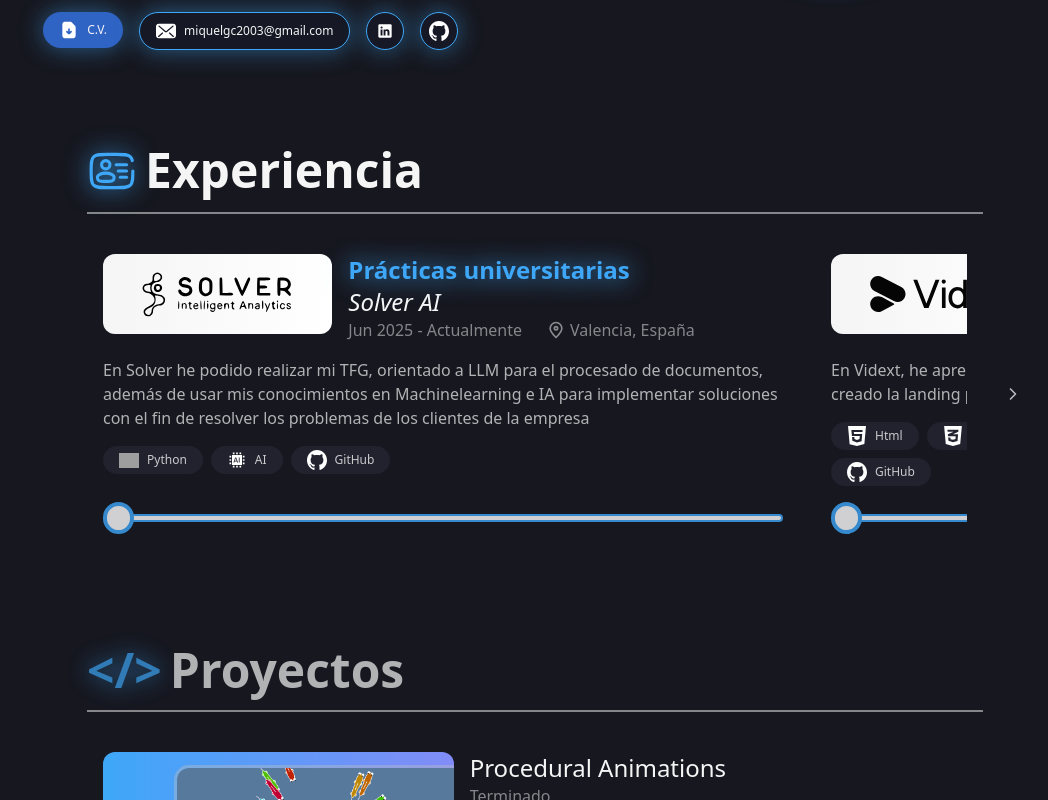
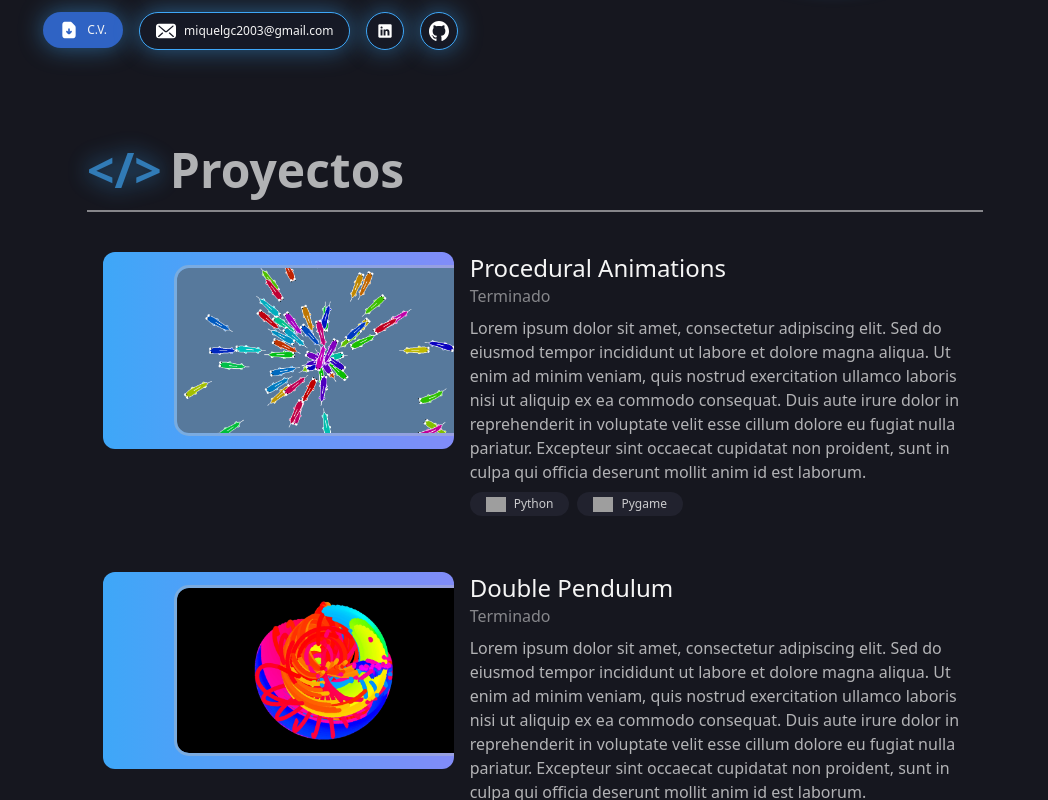
Before and after one commit to MiquelGomezCorral/miquelgc-portfolio, a Next.js app: page / in a window 1280 px wide. Shown: the part 520-1320 px from the top of the page, without its empty margins (105-1153 px from the left). Built offline with nearby package versions, Linux system fonts and the light colour scheme; grey boxes are pictures that could not be loaded.

Commit message:
Finished experience 1.0, moved order on the main page

```diff
--- a/app/page.tsx
+++ b/app/page.tsx
@@ -8,8 +8,8 @@ export default function App() {
   return (
     <>
       <InfoSection/>
+      <Projects/>
       <Experience/>
-      <Projects/>
     </>
   )
 }
```
